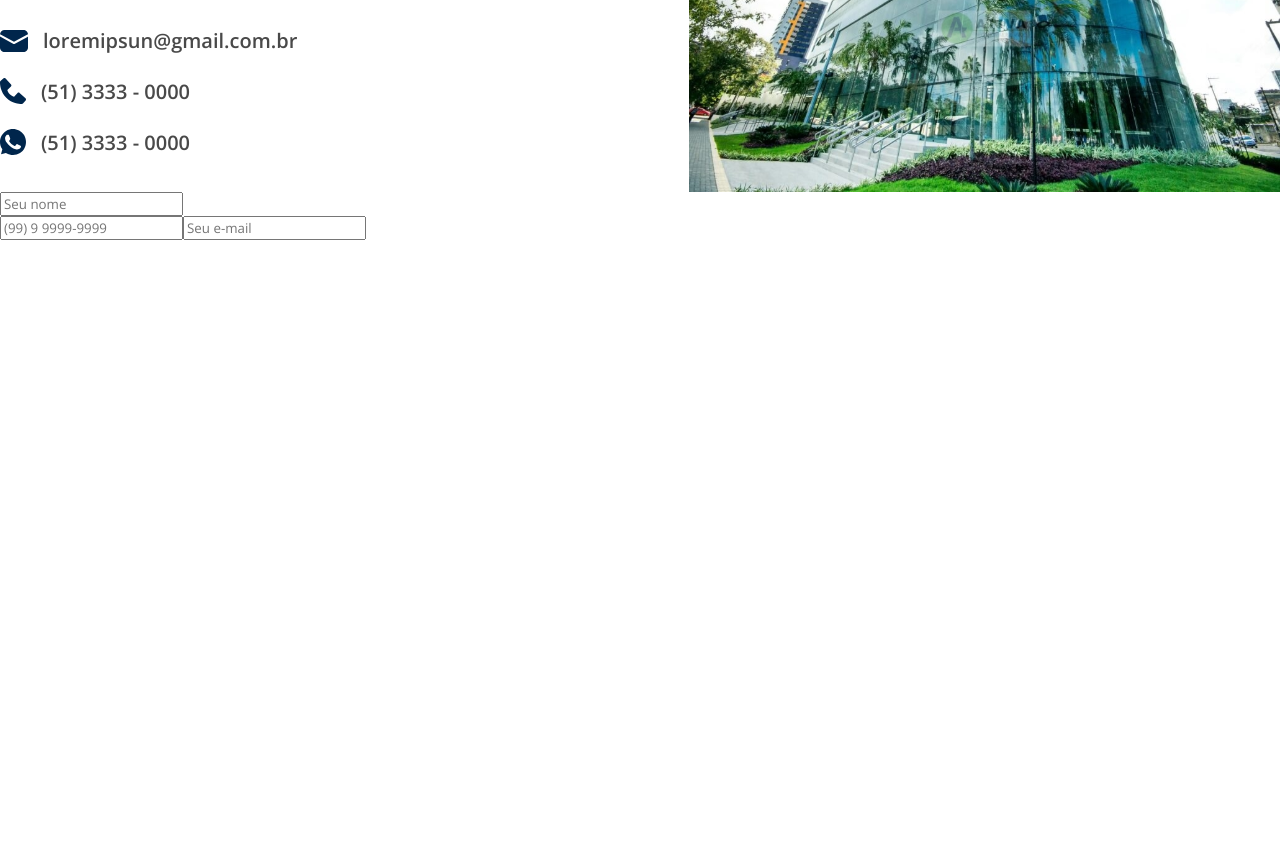
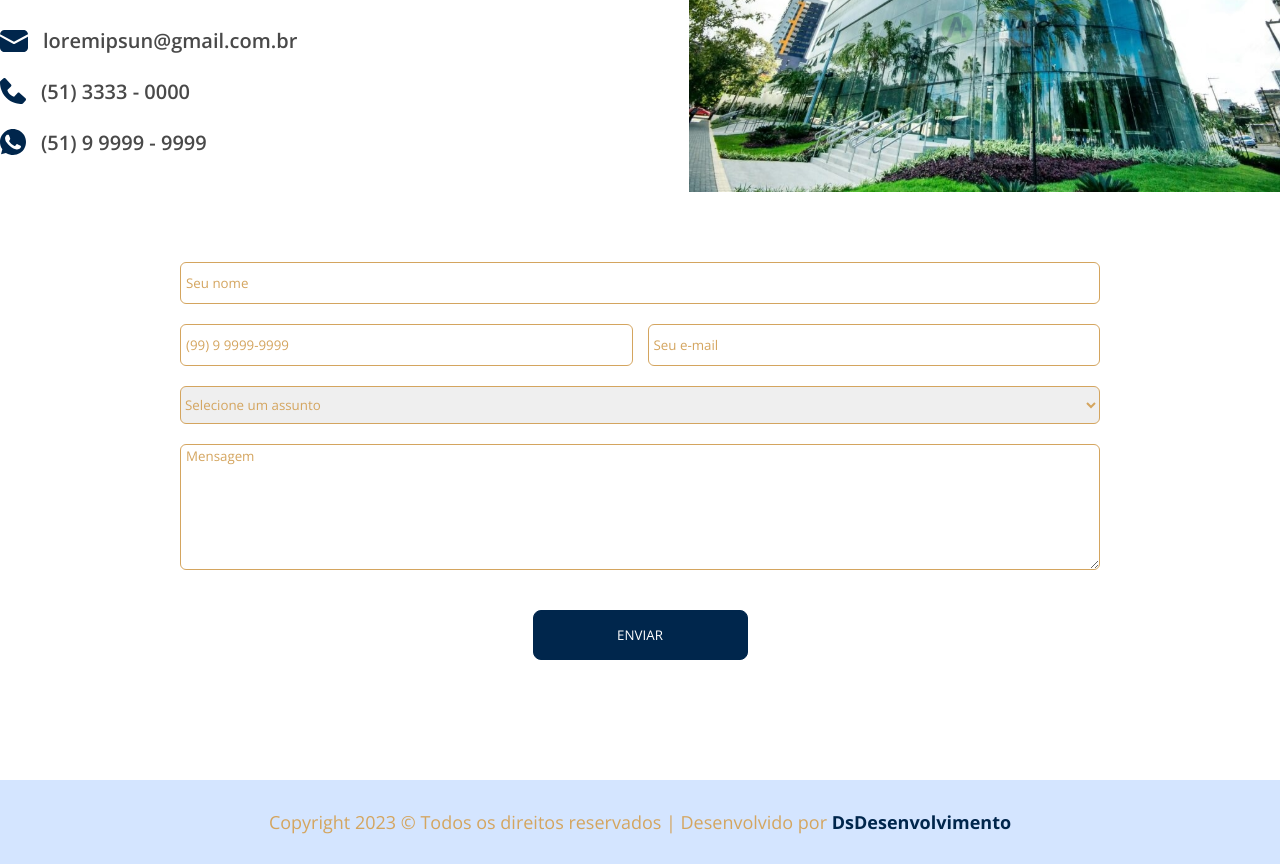
Before and after one commit to DionatanS/lp-advocacia, a Next.js app: page / in a window 1280 px wide. Shown: the part 5160-6024 px from the top of the page. Before the commit the page ends 5520 px from the top, so only its background shows below. Built offline with nearby package versions, Linux system fonts and the light colour scheme.

Commit message:
Adcionado form

```diff
--- a/src/components/Adress/index.jsx
+++ b/src/components/Adress/index.jsx
@@ -11,7 +11,7 @@ export default function Adress({children}){
                         <a className={styles.btnAdress} href="">FALE CONOSCO<img src="/images/iconWhatsAdress.svg" alt="" /></a>
                     </div>
                     <div className={styles.divColum}>
-                      <iframe width="100%" height="100%" src="https://www.google.com/maps/embed?pb=!1m18!1m12!1m3!1d3461.44742995714!2d-50.531462399999995!3d-29.8225043!2m3!1f0!2f0!3f0!3m2!1i1024!2i768!4f13.1!3m3!1m2!1s0x9518f813aaa83dd3%3A0xf228f06f01eb0958!2sR.%20Miguel%20Pereira%20dos%20Santos%2C%20250%20-%20Bom%20Princ%C3%ADpio%2C%20Santo%20Ant%C3%B4nio%20da%20Patrulha%20-%20RS%2C%2095500-000!5e0!3m2!1spt-BR!2sbr!4v1687384897368!5m2!1spt-BR!2sbr" frameborder="0"></iframe>
+                      <iframe width="100%" height="100%" src="https://www.google.com/maps/embed?pb=!1m18!1m12!1m3!1d3461.44742995714!2d-50.531462399999995!3d-29.8225043!2m3!1f0!2f0!3f0!3m2!1i1024!2i768!4f13.1!3m3!1m2!1s0x9518f813aaa83dd3%3A0xf228f06f01eb0958!2sR.%20Miguel%20Pereira%20dos%20Santos%2C%20250%20-%20Bom%20Princ%C3%ADpio%2C%20Santo%20Ant%C3%B4nio%20da%20Patrulha%20-%20RS%2C%2095500-000!5e0!3m2!1spt-BR!2sbr!4v1687384897368!5m2!1spt-BR!2sbr" frameBorder="0"></iframe>
                     </div>
                 </div>
             </Wrapper>
--- a/src/components/Contact/index.jsx
+++ b/src/components/Contact/index.jsx
@@ -9,17 +9,25 @@ export default function Contact({children}){
                         <div className={styles.contacts}>
                             <img src="/images/logoJbContact.svg" alt="" />
                             <a className={styles.linkContact} href=""><img src="/images/iconEmail.svg" alt="" />loremipsun@gmail.com.br</a>
-                            <a className={styles.linkContact} href=""><img src="/images/iconPhone.svg" alt="" />(51) 3333 - 0000</a>
-                            <a className={styles.linkContact} href=""><img src="/images/iconWhatsContact.svg" alt="" />(51) 3333 - 0000</a>
+                            <a className={styles.linkContact} href=""><img src="/images/IconPhone.svg" alt="" />(51) 3333 - 0000</a>
+                            <a className={styles.linkContact} href=""><img src="/images/IconWhatsContact.svg" alt="" />(51) 9 9999 - 9999</a>
                         </div>
                         <img src="/images/imgContact.svg" alt="" />
                     </div>
-                    <form action="">
-                        <input type="text" name="name" id="" placeholder="Seu nome"/>
-                        <div>
-                            <input type="tel" name="phone" placeholder="(99) 9 9999-9999"/>
-                            <input type="email" name="email" id="" placeholder="Seu e-mail"/>
+                    <form action="" className={styles.containerform}>
+                        <input className={styles.input} type="text" name="name" id="" placeholder="Seu nome"/>
+                        <div className={styles.containerNameEmail}>
+                            <input className={`${styles.inputMedium} ${styles.input}`} type="tel" name="phone" placeholder="(99) 9 9999-9999"/>
+                            <input className={`${styles.inputMedium} ${styles.input}`} type="email" name="email" id="" placeholder="Seu e-mail"/>
                         </div>
+                        <select className={styles.selectForm}name="Assunto" defaultValue="Selecione">
+                            <option className={styles.option} value="Selecione um assunto"  hidden>Selecione um assunto</option>
+                            <option className={styles.option} value="compras">Compras</option>
+                            <option className={styles.option} value="sujestao">Sugestão</option>
+                            <option className={styles.option} value="duvidas">Dúvidas</option>
+                        </select>
+                        <textarea className={styles.input} style={{height:"120px"}} required name="Mensagem" placeholder="Mensagem"></textarea>
+                        <button className={styles.btnSend} type="submit">ENVIAR</button>
                     </form>
                 </div>
             </Wrapper>
--- a/src/components/Contact/styles.module.css
+++ b/src/components/Contact/styles.module.css
@@ -26,3 +26,54 @@
     gap: 15px;
     cursor: pointer;
 }
+.containerform{
+    margin-inline: auto;
+    display: flex;
+    flex-direction: column;
+    width: 920px;
+    margin-top: 70px;
+    gap: 20px;
+}
+.containerNameEmail{
+    width: 100%;
+    display: flex;
+    gap: 15px;
+}
+.inputMedium{
+    width: 100%;
+}
+.input{
+    height: 38px;
+    border-radius: 6px;
+    border: 1px solid #D4A55F;
+    background: #FFF;
+    padding-left: 5px;
+}
+.input::placeholder {
+    color: #D4A55F;
+}
+.selectForm{
+    color: #D4A55F;
+    border: 1px solid #D4A55F;
+    height: 38px;
+    border-radius: 6px;
+}
+.selectForm:focus{
+    outline: none;
+}
+.input:focus {
+    outline: none;
+}
+.option[value=""][disabled]{
+display: none;
+}
+.btnSend{
+    width: 215px;
+    height: 50px;
+    border-radius: 8px;
+    border: 1px solid #00264C;
+    background: #00264C;
+    color: #fff;
+    margin-inline: auto;
+    margin-top: 20px;
+}
--- a/src/components/Container/styles.module.css
+++ b/src/components/Container/styles.module.css
@@ -1,5 +1,4 @@
 .container{
-    /* max-width: 1920px; */
     margin-inline: auto;
     position: relative;
 }
--- /dev/null
+++ b/src/components/Footer/index.jsx
@@ -0,0 +1,8 @@
+import styles from "../Footer/styles.module.css"
+export default function Footer({children}){
+    return(
+        <div className={styles.containerFooter}>
+            <p className={styles.textFooter}>Copyright 2023 © Todos os direitos reservados | Desenvolvido por <a className={styles.linkFooter}>DsDesenvolvimento</a></p>
+        </div>
+    )
+}
--- /dev/null
+++ b/src/components/Footer/styles.module.css
@@ -0,0 +1,23 @@
+.containerFooter{
+    width: 100%;
+    background-color: #D4E5FF;
+    height: 84px;
+    display: flex;
+    justify-content: center;
+    align-items: center;
+}
+.textFooter{
+    color: #D4A55F;
+    text-align: center;
+    font-size: 18px;
+    font-family: Open Sans;
+    line-height: 24px;
+}
+.linkFooter{
+    color: #00264C;
+    font-size: 18px;
+    font-family: Open Sans;
+    font-weight: 700;
+    line-height: 24px;
+    cursor: pointer;
+}
--- a/src/screens/Home/index.jsx
+++ b/src/screens/Home/index.jsx
@@ -4,6 +4,7 @@ import Areas from "../../components/Areas";
 import Contact from "../../components/Contact";
 import Container from "../../components/Container";
 import Experiences from "../../components/Experiences";
+import Footer from "../../components/Footer";
 import Hero from "../../components/Hero";
 
 export default function Home(){
@@ -15,6 +16,8 @@ export default function Home(){
             <About/>
             <Adress/>
             <Contact/>
+            <Footer/>
+
         </Container>
     )
 }
```
